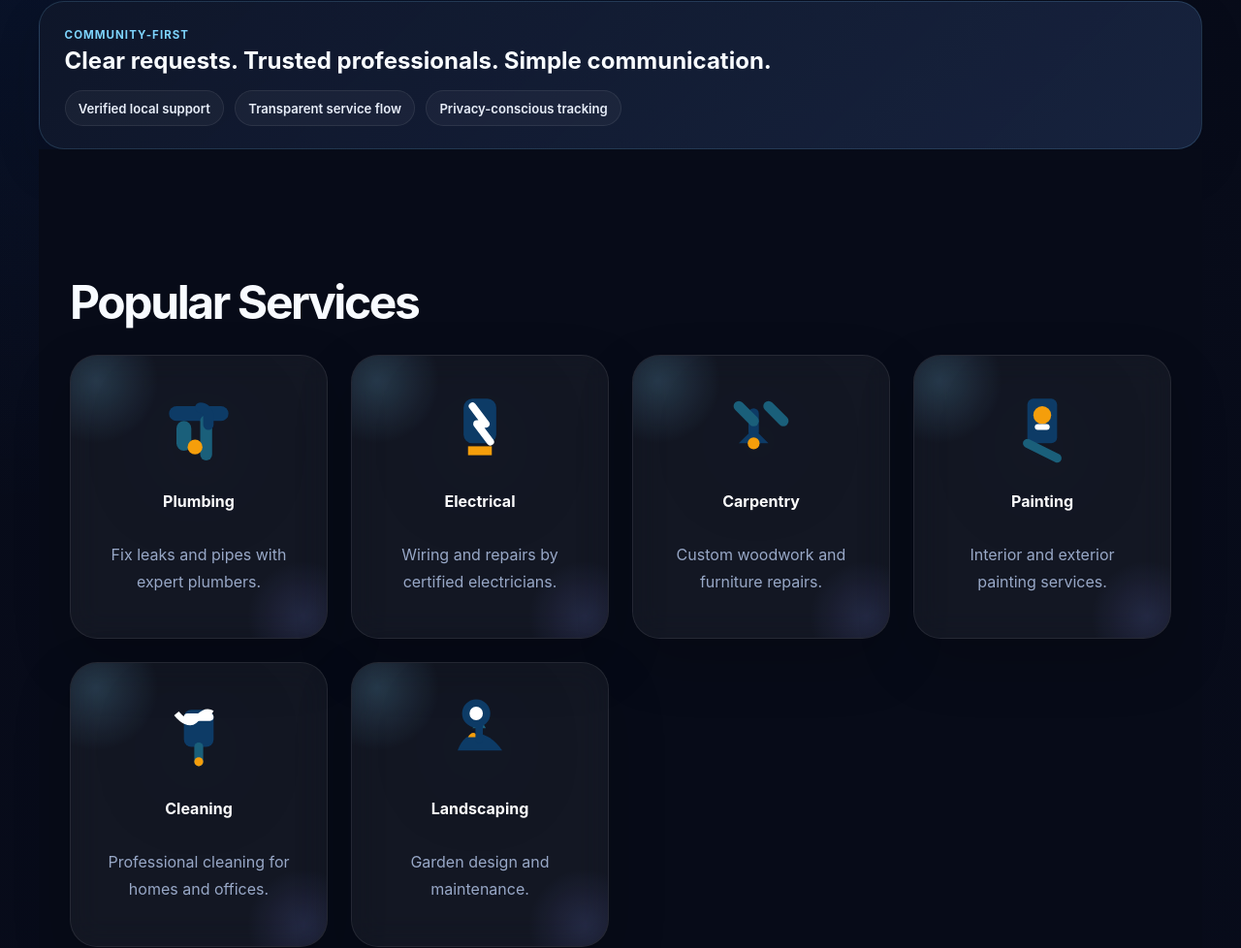
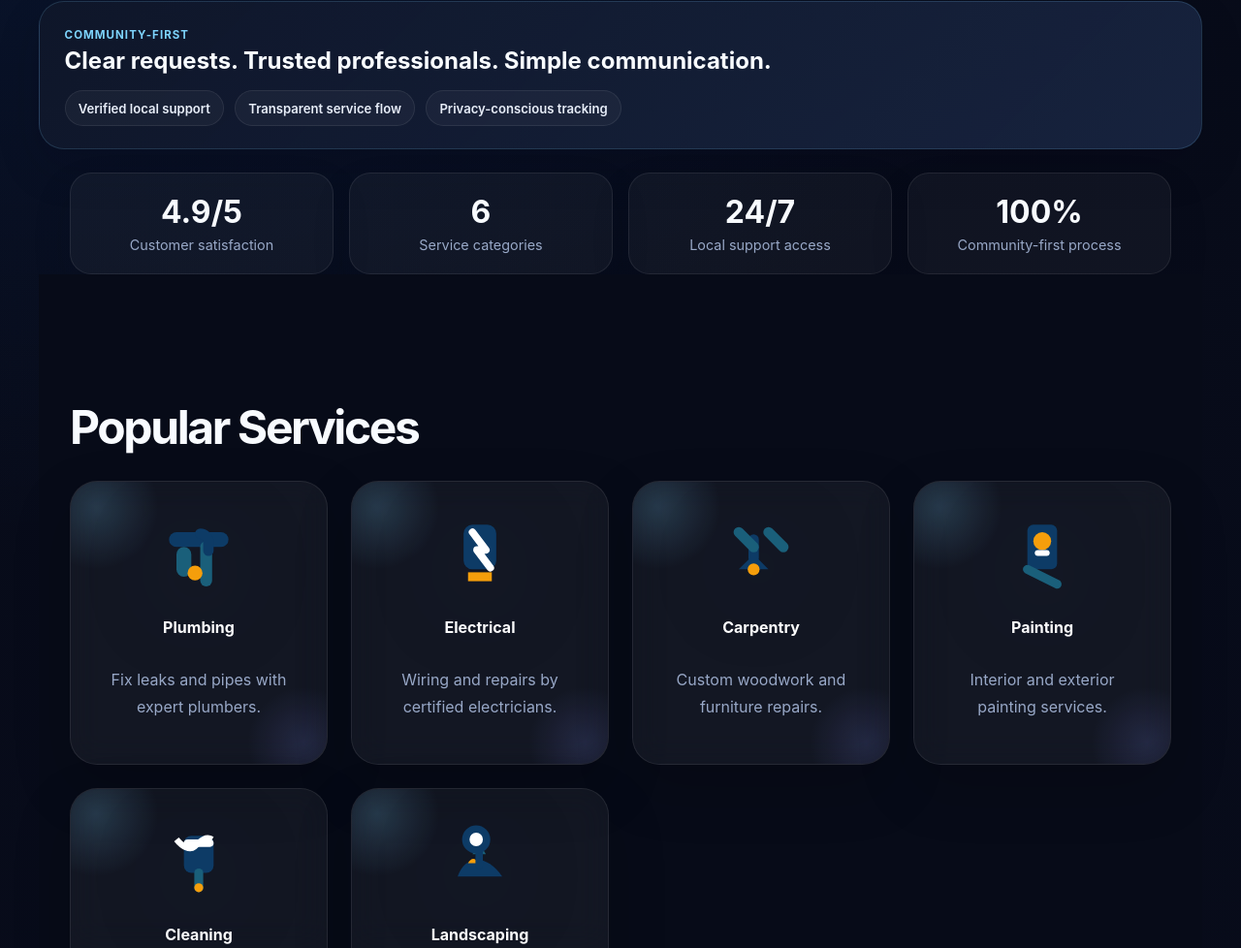
Before and after one commit to Ojimz01/Smarty-community-Platform, a plain HTML site: page frontend/index.html in a window 1280 px wide. Shown: the part 954-1932 px from the top of the page at 97% size. Drawn offline with Linux system fonts and the light colour scheme; no server answers.

Commit message:
style: add trust metrics strip

```diff
--- a/frontend/index.html
+++ b/frontend/index.html
@@ -78,6 +78,25 @@
         <span>Privacy-conscious tracking</span>
       </div>
    </div>
+
+   <section class="proof-strip" aria-label="Smart Community trust metrics">
+      <div class="proof-card">
+        <strong>4.9/5</strong>
+        <span>Customer satisfaction</span>
+      </div>
+      <div class="proof-card">
+        <strong>6</strong>
+        <span>Service categories</span>
+      </div>
+      <div class="proof-card">
+        <strong>24/7</strong>
+        <span>Local support access</span>
+      </div>
+      <div class="proof-card">
+        <strong>100%</strong>
+        <span>Community-first process</span>
+      </div>
+   </section>
 
    <section id="services" class="services">
     <h3>Popular Services</h3>
--- a/frontend/style.css
+++ b/frontend/style.css
@@ -420,6 +420,36 @@ footer {
     font-weight: 600;
 }
 
+.proof-strip {
+    max-width: 1200px;
+    margin: 1.5rem auto 0;
+    padding: 0 2rem;
+    display: grid;
+    grid-template-columns: repeat(4, minmax(180px, 1fr));
+    gap: 1rem;
+}
+
+.proof-card {
+    padding: 1.25rem 1.1rem;
+    text-align: center;
+    border-radius: 22px;
+    background: rgba(255,255,255,0.04);
+    border: 1px solid rgba(255,255,255,0.08);
+    box-shadow: 0 18px 40px rgba(2, 6, 23, 0.12);
+}
+
+.proof-card strong {
+    display: block;
+    margin-bottom: 0.3rem;
+    font-size: clamp(1.5rem, 2.5vw, 2.2rem);
+    color: #f8fbff;
+}
+
+.proof-card span {
+    color: var(--muted);
+    font-size: 0.9rem;
+}
+
 .testimonials {
     padding-top: 3.5rem;
 }
```
